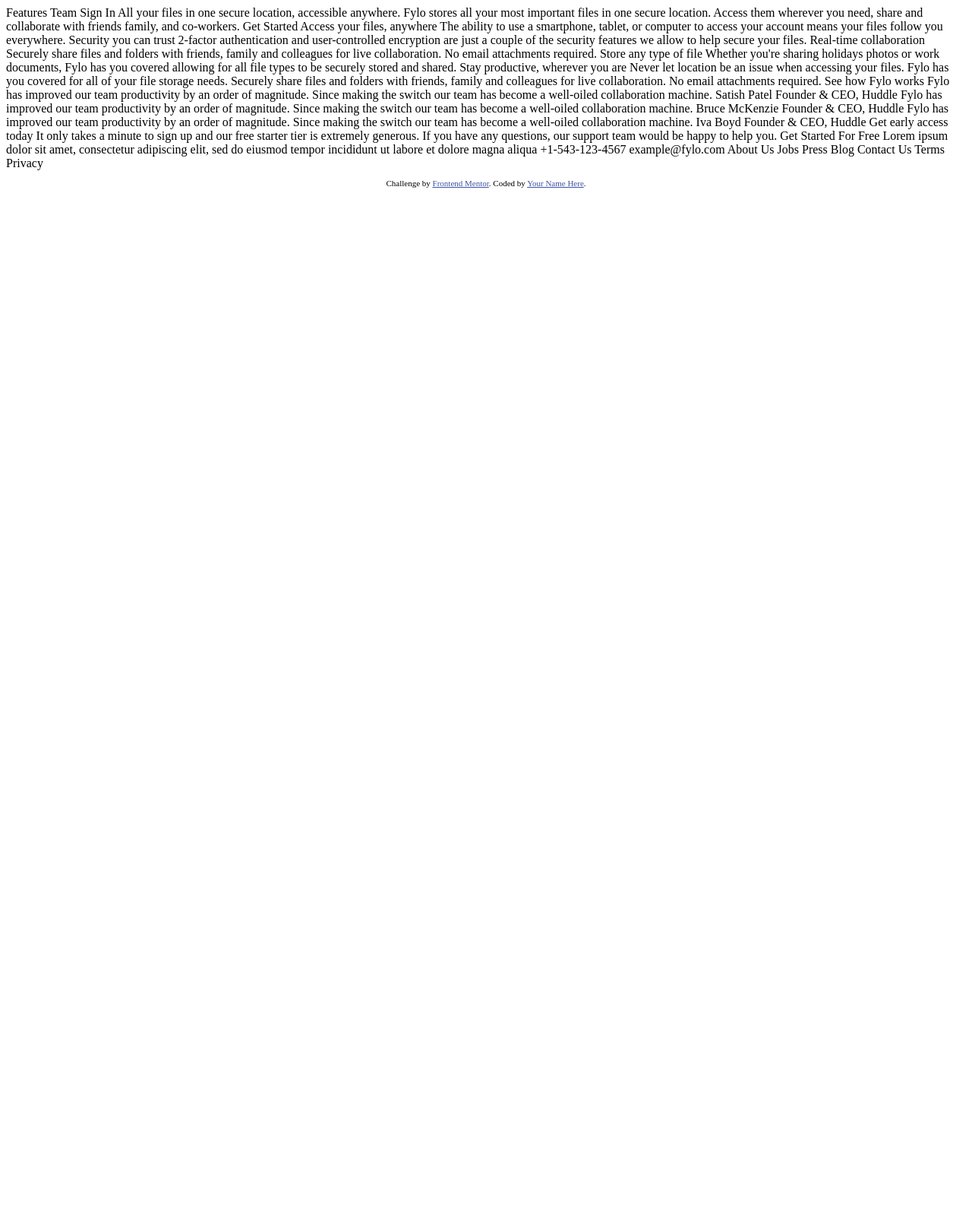
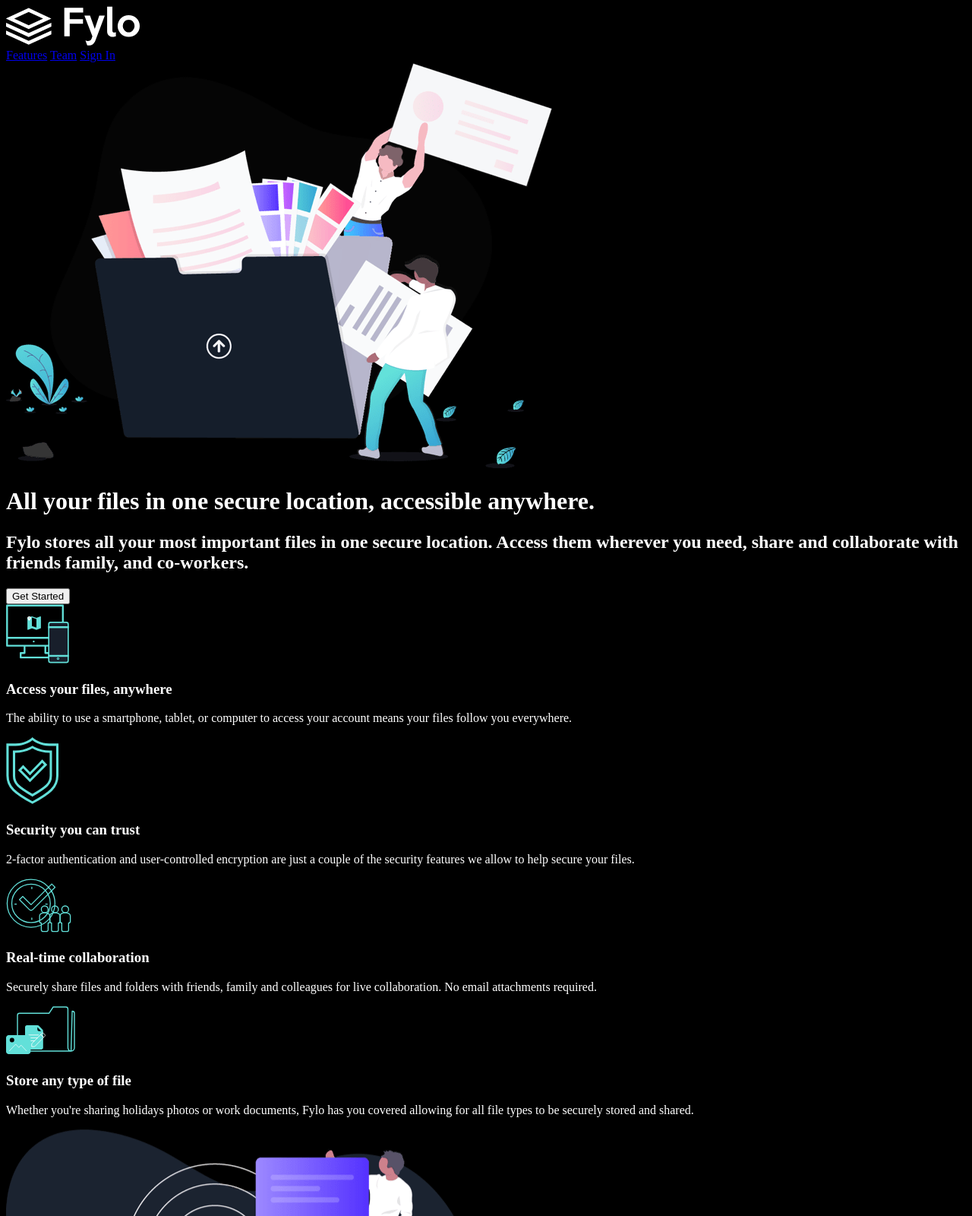
Before and after one commit to MarinaFroes/frontend-mentor-fylo-dark-theme, a plain HTML site: page index.html in a window 1280 px wide. Shown: the top 1600 px of the page at 76% size. Before the commit the page ends 800 px from the top, so only its background shows below. Drawn offline with Linux system fonts and the light colour scheme.

Commit message:
feat: Add basic HTML

```diff
--- a/index.html
+++ b/index.html
@@ -10,96 +10,129 @@
 
   <!-- Feel free to remove these styles or customise in your own stylesheet 👍 -->
   <style>
+    body { background-color: black; color: white;}
     .attribution { font-size: 11px; text-align: center; }
     .attribution a { color: hsl(228, 45%, 44%); }
   </style>
 </head>
 <body>
-  Features
-  Team
-  Sign In
+  <nav>
+    <div id="logo-container">
+      <img src="./images/logo.svg" alt="" id="logo">
+    </div>
+    <div id="links-container">
+      <a href="/features" class="links">Features</a>
+      <a href="/team" class="links">Team</a>
+      <a href="/signin" class="links">Sign In</a>
+    </div>
+  </nav>
+  <header>
+    <img src="./images/illustration-intro.png" alt="" id="header-img">
+    <h1> All your files in one secure location, accessible anywhere.</h1>
+    <h2>Fylo stores all your most important files in one secure location. Access them wherever
+    you need, share and collaborate with friends family, and co-workers.</h2>
+    <button class="get-started">Get Started</button>
+  </header>
+  <main>
+    <section id="features-container">
+      <div class="feature">
+        <img src="./images/icon-access-anywhere.svg" alt="" class="feature-img">
+        <h3>Access your files, anywhere</h3>
+        <p>The ability to use a smartphone, tablet, or computer to access your account means your
+        files follow you everywhere.</p>
+      </div>
+      <div class="feature">
+        <img src="./images/icon-security.svg" alt="" class="feature-img">
+        <h3>Security you can trust</h3>
+        <p>2-factor authentication and user-controlled encryption are just a couple of the security
+        features we allow to help secure your files.</p>
+      </div>
+      <div class="feature">
+        <img src="./images/icon-collaboration.svg" alt="" class="feature-img">
+        <h3>Real-time collaboration</h3>
+        <p>Securely share files and folders with friends, family and colleagues for live collaboration.
+        No email attachments required.</p>
+      </div>
+      <div class="feature">
+        <img src="./images/icon-any-file.svg" alt="" class="feature-img">
+        <h3>Store any type of file</h3>
+        <p>Whether you're sharing holidays photos or work documents, Fylo has you covered allowing for all
+        file types to be securely stored and shared.</p>
+      </div>
+    </section>
+    <section class="how-it-works">
+      <img src="./images/illustration-stay-productive.png" alt="" id="how-it-works-img">
+      <h3>Stay productive, wherever you are</h3>
+      <p>Never let location be an issue when accessing your files. Fylo has you covered for all of your file storage needs.</p>
+      <p>Securely share files and folders with friends, family and colleagues for live collaboration. No email attachments required.</p>
+      <div class="link-container">
+        <a href="/" class="how-it-works-link">See how Fylo works</a>
+        <img src="./images/icon-arrow.svg" alt="" class="link-arrow">
+      </div>
+      </section>
+    <section id="team">
+      <img src="./images/bg-quotes.png" alt="" class="testimonial-quote">
+      <div class="testimonial-card">
+        <p class="testimonial-text">Fylo has improved our team productivity by an order of magnitude. Since making the switch our team has become a well-oiled collaboration machine.</p>
+        <div class="profile">
+          <img src="./images/profile-1.jpg" alt="" class="testimonial-pic">
+          <p class="profile-name">Satish Patel</p>
+          <p class="profile-role">Founder & CEO, Huddle</p>
+        </div>
+      </div>
+      <div class="testimonial-card">
+        <p class="testimonial-text">Fylo has improved our team productivity by an order of magnitude. Since making the switch our team has become a well-oiled collaboration machine.</p>
+        <div class="profile">
+          <img src="./images/profile-2.jpg" alt="" class="testimonial-pic">
+          <p class="profile-name">Bruce McKenzie</p>
+          <p class="profile-role">Founder & CEO, Huddle</p>
+        </div>
+      </div>
+      <div class="testimonial-card">
+        <p class="testimonial-text">Fylo has improved our team productivity by an order of magnitude. Since making the switch our team has
+        become a well-oiled collaboration machine.</p>
+        <div class="profile">
+          <img src="./images/profile-3.jpg" alt="" class="testimonial-pic">
+          <p class="profile-name">Iva Boyd</p>
+          <p class="profile-role">Founder & CEO, Huddle</p>
+        </div>
+      </div>
 
-  All your files in one secure location, accessible anywhere.
-
-  Fylo stores all your most important files in one secure location. Access them wherever
-  you need, share and collaborate with friends family, and co-workers.
-
-  Get Started
-
-  Access your files, anywhere
-
-  The ability to use a smartphone, tablet, or computer to access your account means your
-  files follow you everywhere.
-
-  Security you can trust
-
-  2-factor authentication and user-controlled encryption are just a couple of the security
-  features we allow to help secure your files.
-
-  Real-time collaboration
-
-  Securely share files and folders with friends, family and colleagues for live collaboration.
-  No email attachments required.
-
-  Store any type of file
-
-  Whether you're sharing holidays photos or work documents, Fylo has you covered allowing for all
-  file types to be securely stored and shared.
-
-  Stay productive, wherever you are
-
-  Never let location be an issue when accessing your files. Fylo has you covered for all of your file
-  storage needs.
-
-  Securely share files and folders with friends, family and colleagues for live collaboration. No email
-  attachments required.
-
-  See how Fylo works
-
-  Fylo has improved our team productivity by an order of magnitude. Since making the switch our team has
-  become a well-oiled collaboration machine.
-
-  Satish Patel
-  Founder & CEO, Huddle
-
-  Fylo has improved our team productivity by an order of magnitude. Since making the switch our team has
-  become a well-oiled collaboration machine.
-
-  Bruce McKenzie
-  Founder & CEO, Huddle
-
-  Fylo has improved our team productivity by an order of magnitude. Since making the switch our team has
-  become a well-oiled collaboration machine.
-
-  Iva Boyd
-  Founder & CEO, Huddle
-
-  Get early access today
-
-  It only takes a minute to sign up and our free starter tier is extremely generous. If you have any
-  questions, our support team would be happy to help you.
-
-  Get Started For Free
-
-  Lorem ipsum dolor sit amet, consectetur adipiscing elit, sed do eiusmod tempor incididunt ut labore et
-  dolore magna aliqua
-
-  +1-543-123-4567
-  example@fylo.com
-
-  About Us
-  Jobs
-  Press
-  Blog
-
-  Contact Us
-  Terms
-  Privacy
-
+    </section>
+    <section id="signin">
+      <h3>Get early access today</h3>
+      <p>It only takes a minute to sign up and our free starter tier is extremely generous. If you have any questions, our support team would be happy to help you.</p>
+      <button class="get-started">Get Started For Free</button>
+    </section>
+    <section class="about">
+      <img src="./images/logo.svg" alt="" class="footer-logo">
+      <div class="footer-info">
+        <img src="./images/icon-location.svg" alt="" class="footer-icon">
+        <p>Lorem ipsum dolor sit amet, consectetur adipiscing elit, sed do eiusmod tempor incididunt ut labore et dolore magna aliqua</p>
+      </div>
+      <div class="footer-info">
+        <img src="./images/icon-phone.svg" alt="" class="footer-icon">
+        <p>+1-543-123-4567</p>
+      </div>
+      <div class="footer-info">
+        <img src="./images/icon-email.svg" alt="" class="footer-icon">
+        <p>example@fylo.com</p>
+      </div>
+      <div class="info-links">
+        <a href="#" class="info-link">About us</a>
+        <a href="#" class="info-link">Jobs</a>
+        <a href="#" class="info-link">Press</a>
+        <a href="#" class="info-link">Blog</a>
+        <a href="#" class="info-link">Contact Us</a>
+        <a href="#" class="info-link">Terms</a>
+        <a href="#" class="info-link">Privacy</a>
+      </div>
+    </section>
+  </main>
   <footer>
     <p class="attribution">
       Challenge by <a href="https://www.frontendmentor.io?ref=challenge" target="_blank">Frontend Mentor</a>.
-      Coded by <a href="#">Your Name Here</a>.
+      Coded by <a href="https://github.com/MarinaFroes" target="_blank" >Marina Costa</a>.
     </p>
   </footer>
 </body>
```
